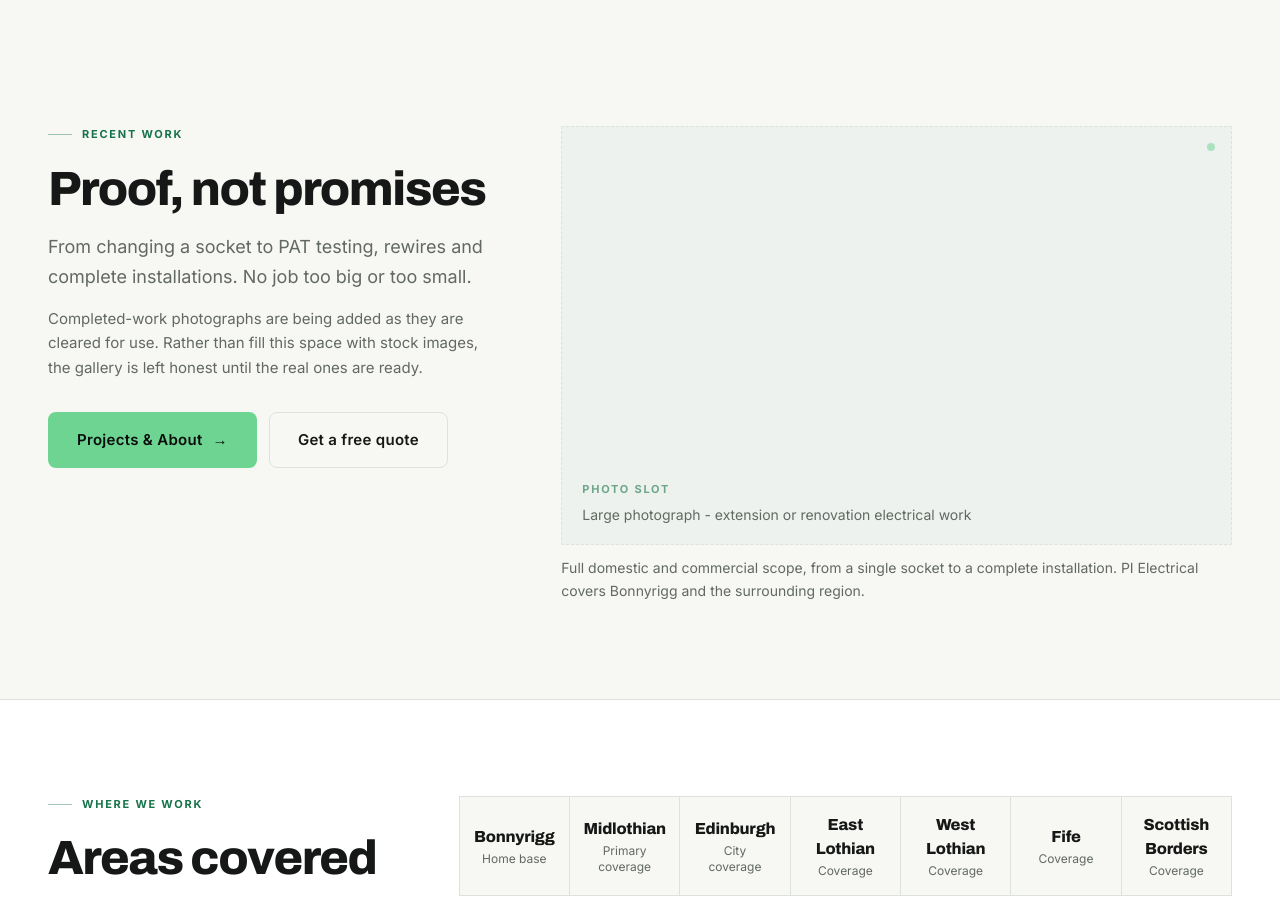
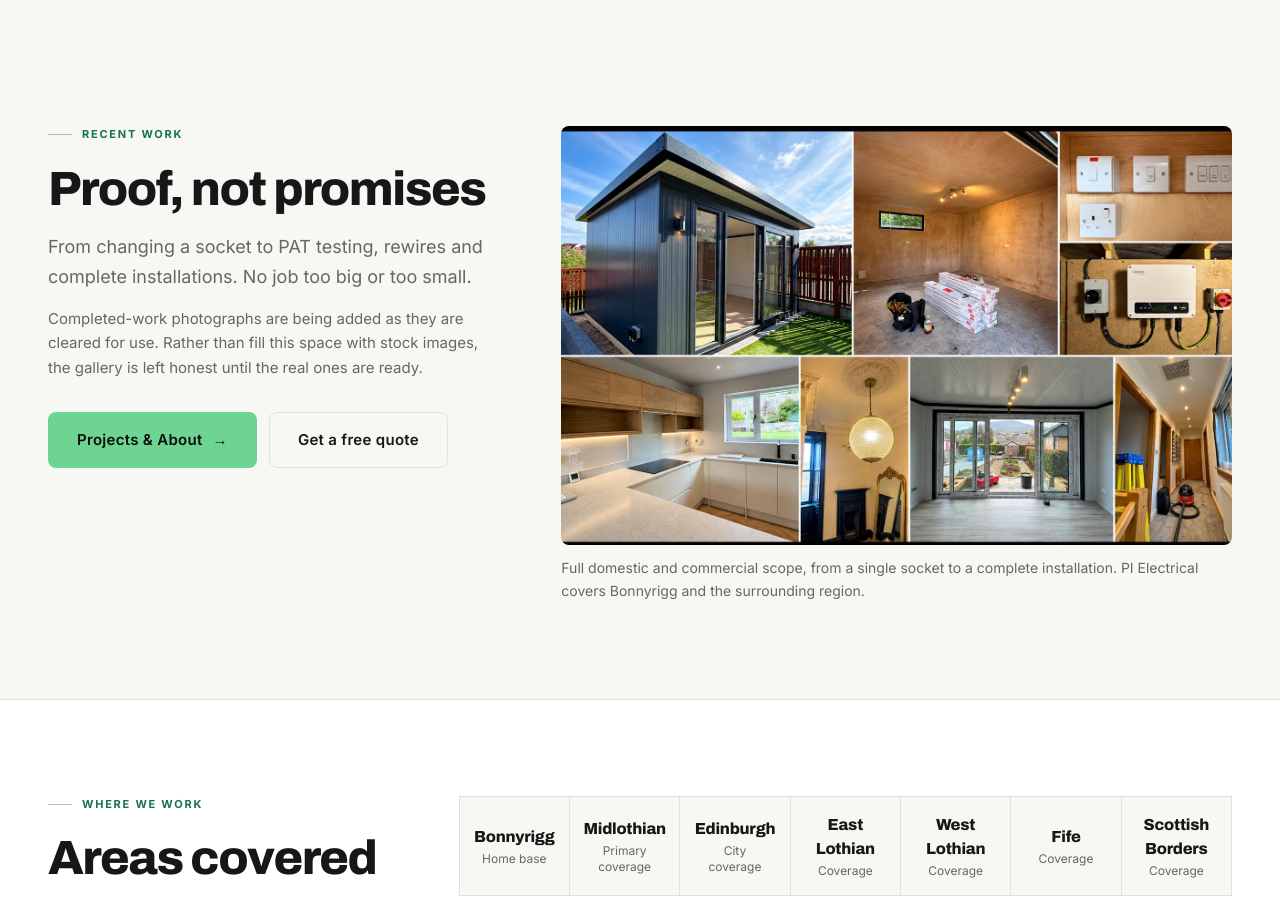
Before and after one commit to Tradetitan66/pi-electrical-live, a Next.js app: page / in a window 1280 px wide. Shown: the part 5900-6823 px from the top of the page. Built offline with nearby package versions, Linux system fonts and the light colour scheme.

Commit message:
media: first completed-work photo, curved slot corners

```diff
--- a/src/components/MediaSlot.tsx
+++ b/src/components/MediaSlot.tsx
@@ -31,7 +31,7 @@ export default function MediaSlot({
   return (
     <div
       className={cx(
-        "relative overflow-hidden rounded-[2px]",
+        "relative overflow-hidden rounded-lg",
         dark ? "bg-charcoal" : "bg-surface",
         className,
       )}
--- a/src/data/media.ts
+++ b/src/data/media.ts
@@ -58,8 +58,8 @@ export const MEDIA = {
   },
   domesticBreak: {
     needs: "Large photograph - extension or renovation electrical work",
-    src: null,
-    alt: "",
+    src: "/images/work-07.webp",
+    alt: "Large photograph - extension or renovation electrical work. Full domestic and commercial scope, from a single socket to a complete installation. PI Electrical covers Bonnyrigg and the surrounding region.",
     ratio: "16 / 10",
     sizes: "100vw",
   },
```
Also changed, not shown: public/images/work-07.webp (added).
